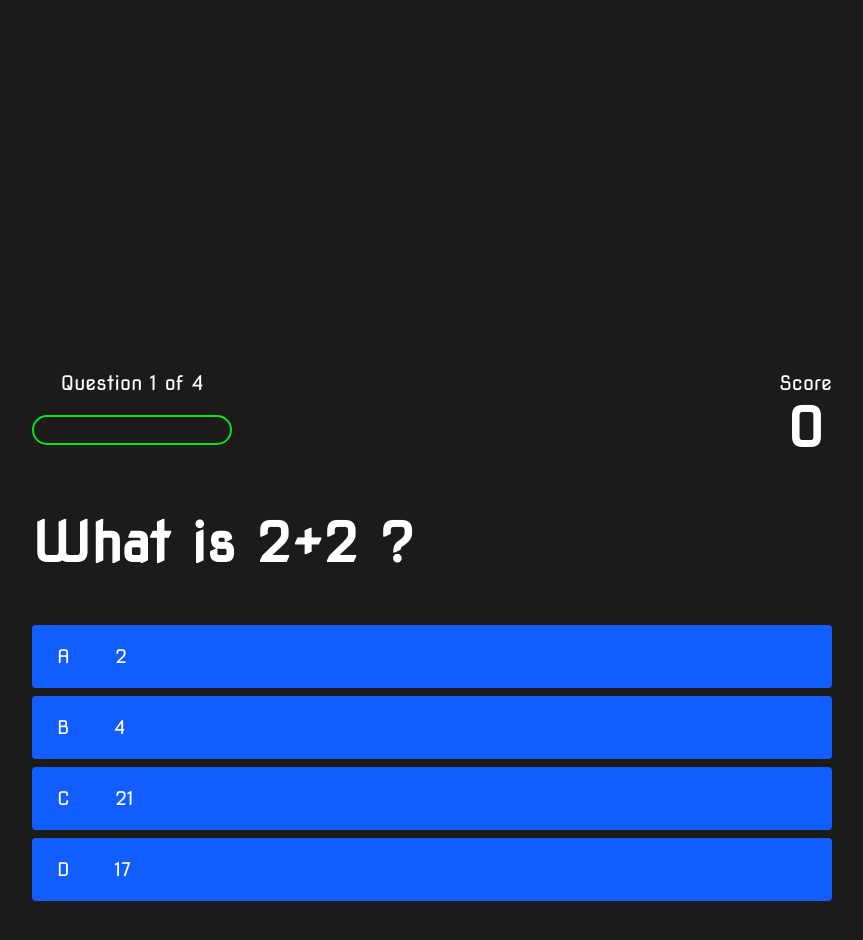
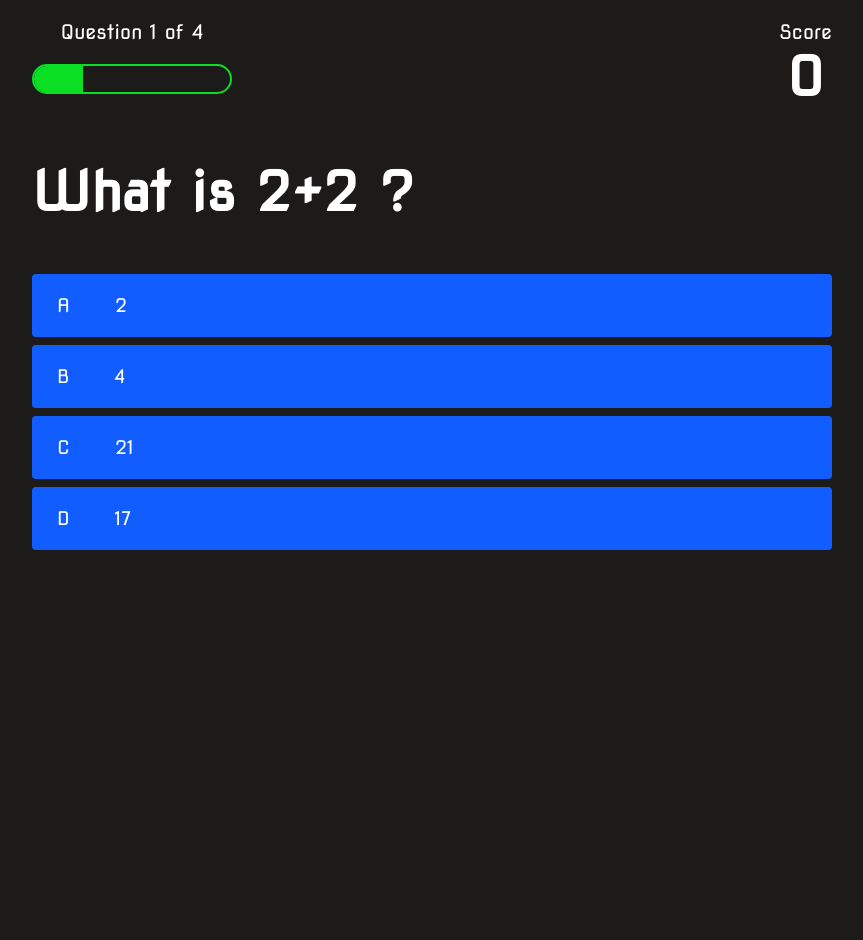
Before and after one commit to sude-go/QU-Z-APP, a plain HTML site: page game.html in a window 1280 px wide. Shown: the top 940 px of the page, without its empty margins (208-1071 px from the left). After the commit the page ends 800 px from the top, so only its background shows below. Drawn offline with Linux system fonts and the light colour scheme.

Commit message:
Update CSS styles to fix issues

```diff
--- a/game.css
+++ b/game.css
@@ -62,7 +62,7 @@ body{
     overflow: hidden;
 }
 
-.progressBarFull {
+#progressBarFull {
     height: 100%;
     background: rgb(11, 223, 36);
     width: 0%;
--- a/styles.css
+++ b/styles.css
@@ -25,7 +25,6 @@ h2{
 
 .container{
     width: 100vw;
-    height: 100vw;
     display: flex;
     justify-content: center;
     align-items: center;
```
